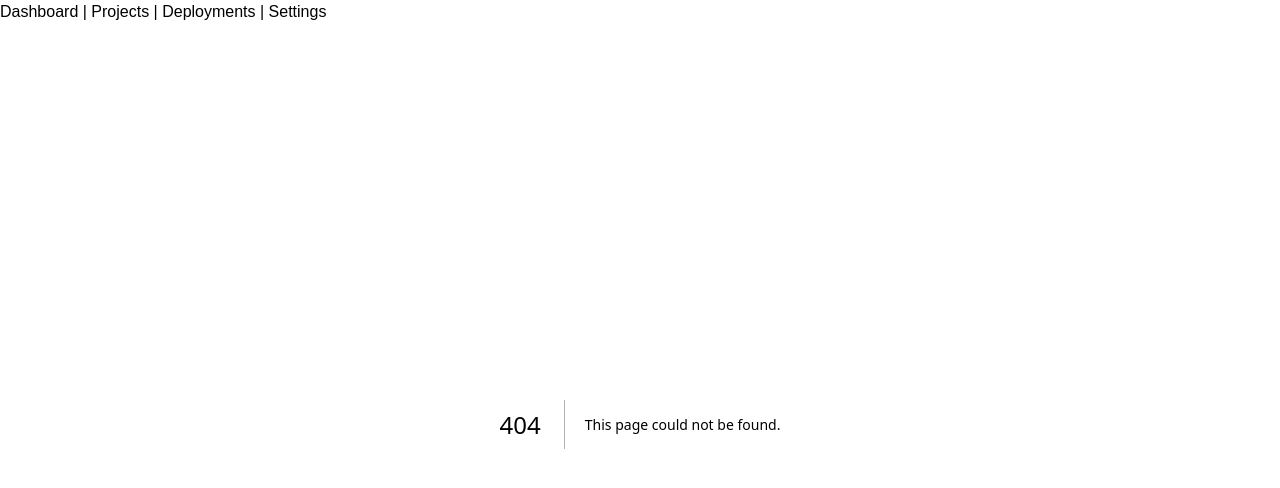
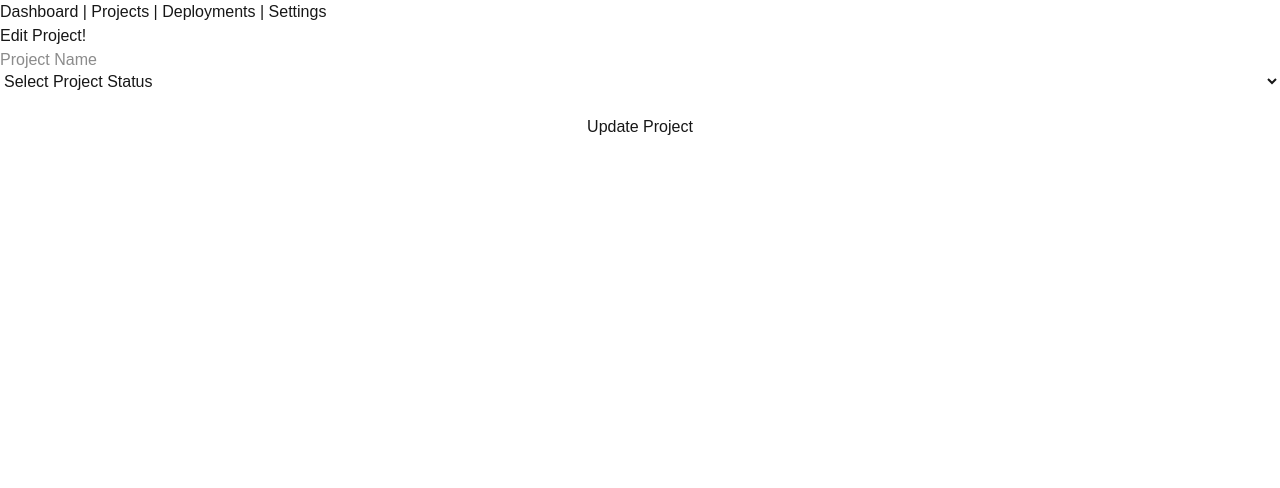
Before and after one commit to kayuh7/OrbitOps, a Next.js app in the folder apps/web/: page /projects/1/edit in a window 1280 px wide. Before the commit this address had no page. Shown: the top 488 px of the page. Built offline with nearby package versions, Linux system fonts and the light colour scheme; no server answers; the database is empty.

Commit message:
Implement project update feature

```diff
--- /dev/null
+++ b/apps/web/src/app/api/projects/[id]/route.ts
@@ -0,0 +1,30 @@
+import prisma from "@/lib/prisma";
+import { NextResponse } from "next/server";
+
+
+export async function PUT(request: Request, { params }: { params: Promise<{ id: string }>; }) {
+    const body = await request.json();
+    const { id } = await params;
+
+    const updatedProject = await prisma.project.update({
+        where: {
+            id
+        },
+        data: {
+            projectName: body.projectName,
+            status: body.status,
+            dockerImage: body.dockerImage
+        }
+    });
+    return NextResponse.json(updatedProject);
+}
+
+export async function GET(request: Request, { params }: { params: Promise<{ id: string }>; }) {
+    const { id } = await params;
+    const project = await prisma.project.findUnique({
+        where: {
+            id
+        }
+    });
+    return NextResponse.json(project);
+}
--- /dev/null
+++ b/apps/web/src/app/projects/[id]/edit/page.tsx
@@ -0,0 +1,77 @@
+"use client"
+import { useEffect, useState } from "react"
+import { redirect, useParams, useRouter } from "next/navigation";
+
+export default function Page() {
+    const [projectName, setProjectName] = useState("");
+    const [status, setStatus] = useState("");
+    const [dockerImage, setDockerImage] = useState("");
+    const params = useParams<{id: string}>();
+    const router = useRouter();
+
+    useEffect(() => {
+        async function fetchProject() {
+            if (params.id) {
+                const response = await fetch(`/api/projects/${params.id}`);
+
+                if (!response.ok) {
+                    alert("Failed to fetch project");
+                    return;
+                }
+
+                const data = await response.json();
+                setProjectName(data.projectName);
+                setStatus(data.status);
+                setDockerImage(data.dockerImage);
+
+                console.log("Data:" + JSON.stringify(data));
+            }
+        }
+
+        fetchProject();
+    }, []);
+
+    async function editProject(){
+        if (
+            projectName.length === 0 ||
+            status.length === 0 ||
+            dockerImage.length === 0
+        ){
+            alert("Please fill in all fields");
+            return;
+        }
+
+        const updatedProject = { projectName, status, dockerImage };
+
+        const response = await fetch(`/api/projects/${params.id}`, {
+            method: "PUT",
+            headers: {
+                "Content-Type": "application/json",
+            },
+            body: JSON.stringify(updatedProject),
+        });
+
+        if (!response.ok){
+            alert("Failed to update project");
+            return;
+        }
+
+        alert("Project updated successfully!");
+        router.push("/projects");
+    }
+
+    return(
+        <>
+            <h1>Edit Project!</h1>
+            <input type = "text" placeholder = "Project Name" value = {projectName} onChange = {(e) => setProjectName(e.target.value)}/>
+            <select value = {status} onChange = {(e) => setStatus(e.target.value)}>
+                <option value="">Select Project Status</option>
+                <option value="development">Development</option>
+                <option value="notDeployed">Not Deployed</option>
+                <option value="archived">Archived</option>
+            </select>
+            <input type="text" value = {dockerImage} onChange = {(e) => setDockerImage(e.target.value)}/>
+            <button onClick={editProject}>Update Project</button>
+        </>
+    )
+}
--- a/apps/web/src/app/projects/new/page.tsx
+++ b/apps/web/src/app/projects/new/page.tsx
@@ -1,11 +1,6 @@
 "use client"
 import { useState } from "react"
-
-type Project = {
-    projectName: string;
-    status: string;
-    dockerImage: string;
-}
+import type {Project} from "@/types/project";
 
 export default function Page() {
     const [projectName, setProjectName] = useState("");
@@ -23,14 +18,14 @@ export default function Page() {
             return;
         }
 
-        const newProject: Project = { projectName, status, dockerImage };
+        const createProject: Project = { projectName, status, dockerImage };
 
         const response = await fetch("/api/projects", {
             method: "POST",
             headers: {
                 "Content-Type": "application/json",
             },
-            body: JSON.stringify(newProject),
+            body: JSON.stringify(createProject),
         });
 
         if (!response.ok){
@@ -54,7 +49,7 @@ export default function Page() {
                 <option value="notDeployed">Not Deployed</option>
                 <option value="archived">Archived</option>
             </select>
-            <input type="text" placeholder="Docker Image" value = {dockerImage} onChange = {(e) => setDockerImage(e.target.value)}/>
+            <input type = "text" placeholder = "Docker Image" value = {dockerImage} onChange = {(e) => setDockerImage(e.target.value)}/>
             <button onClick={addProject}>Create Project</button>
         </>
     )
--- a/apps/web/src/app/projects/page.tsx
+++ b/apps/web/src/app/projects/page.tsx
@@ -29,7 +29,8 @@ export default function Page() {
             <h1>My Projects!</h1>
             { projects.map((project) => (
                 <ProjectCard
-                    key={project.id}
+                    key = {project.id}
+                    id = {project.id}
                     projectName = {project.projectName}
                     projectStatus = {project.status}
                     dockerImage = {project.dockerImage}
--- a/apps/web/src/components/ProjectCard.tsx
+++ b/apps/web/src/components/ProjectCard.tsx
@@ -1,9 +1,12 @@
-export default function ProjectCard({ projectName, projectStatus, dockerImage }: { projectName: string; projectStatus: string; dockerImage: string }) {
+import Link from "next/link";
+
+export default function ProjectCard({ id, projectName, projectStatus, dockerImage }: { id: string; projectName: string; projectStatus: string; dockerImage: string }) {
     return (
         <div>
             <h2>Project Name: {projectName}</h2>
             <p>Status: {projectStatus}</p>
             <p>Docker Image: {dockerImage} </p>
+            <Link href={`/projects/${id}/edit`}>Edit Project</Link>
         </div>
     )
 }
```
Also changed, not shown: apps/web/src/app/projects/[id]/delete/page.tsx (added).
